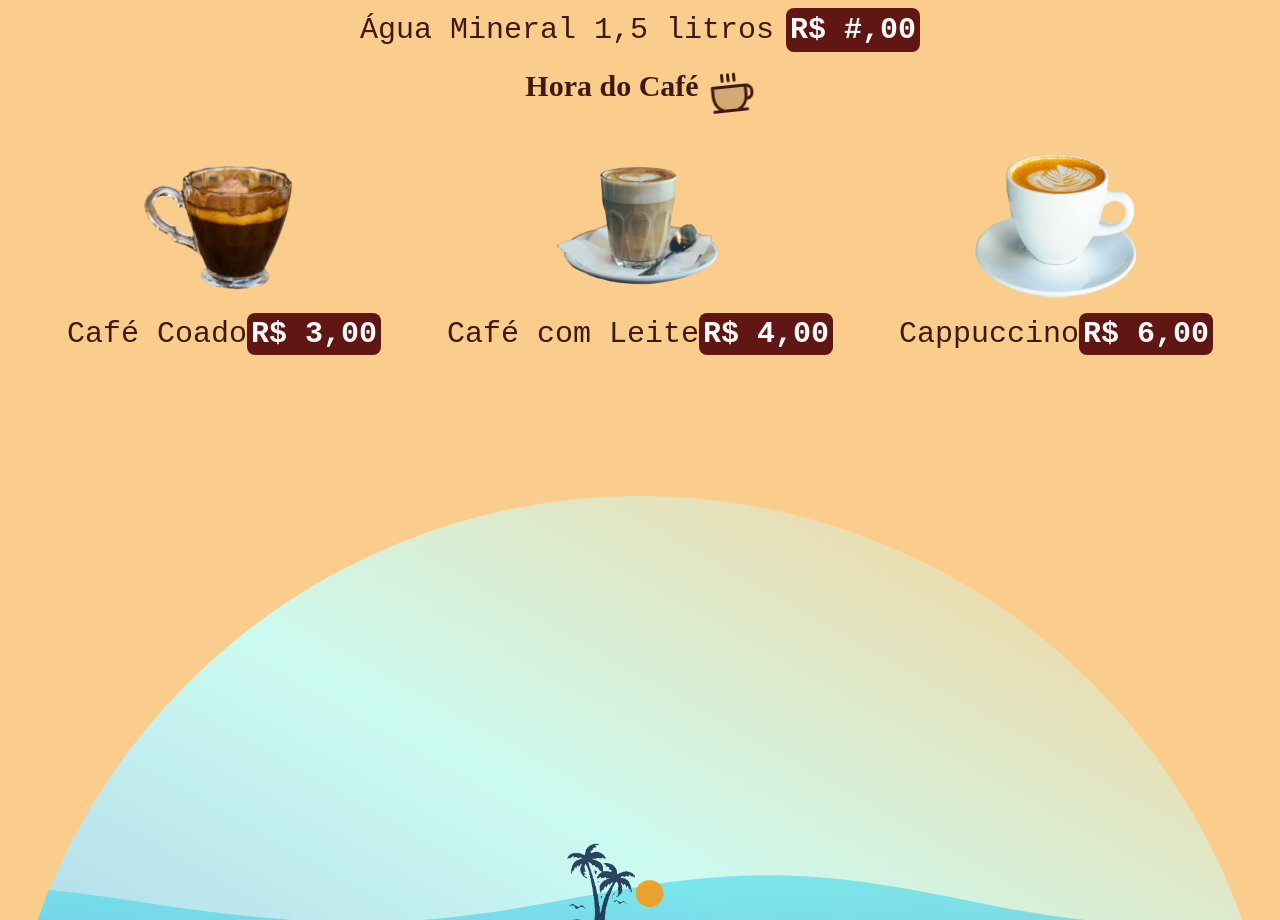
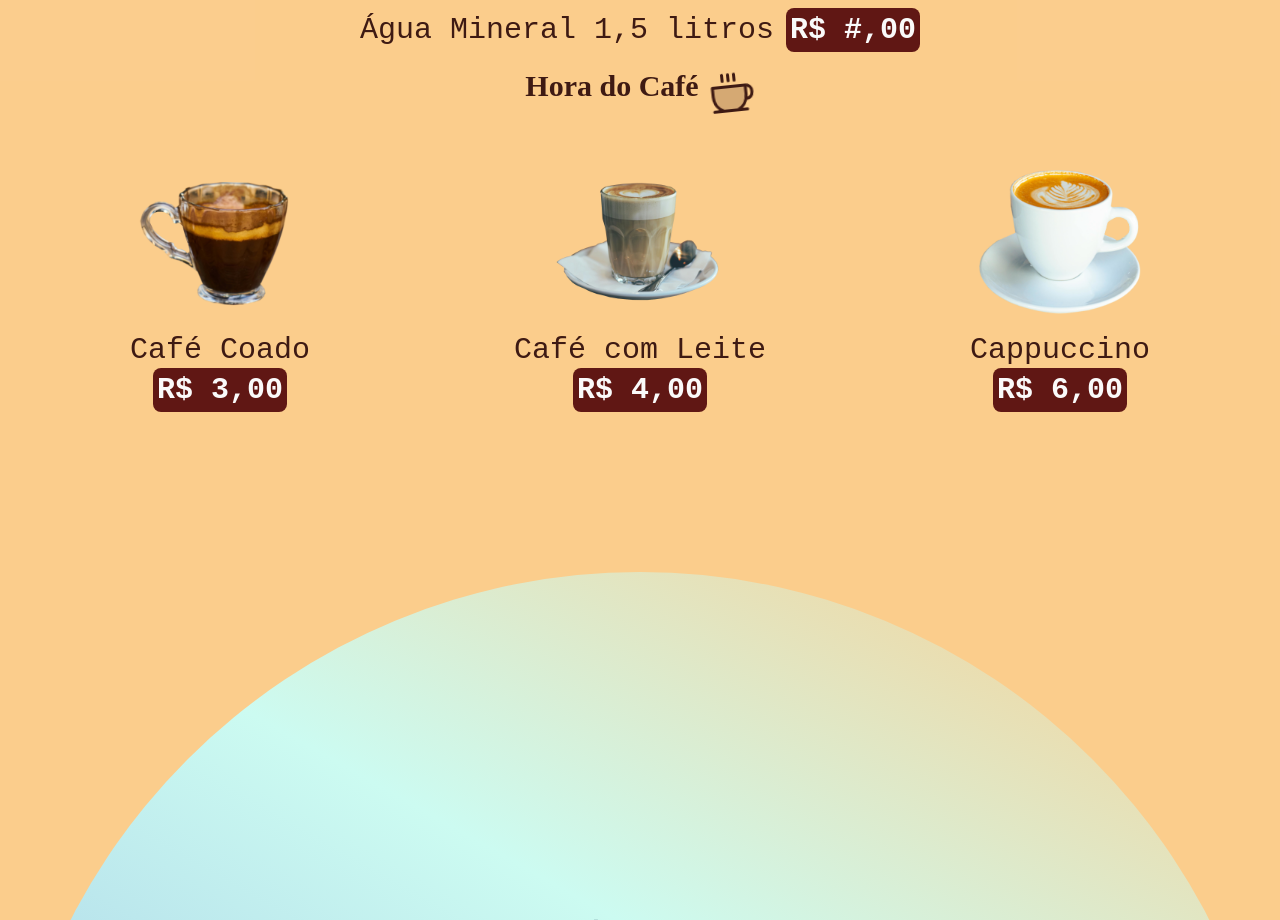
Before and after one commit to sauba/spa-comedoria-emporio-brisa, a Next.js app: page / in a window 1280 px wide. Shown: the part 2460-3380 px from the top of the page. Built offline with nearby package versions, Linux system fonts and the light colour scheme.

Commit message:
Update: Cafes v5

```diff
--- a/src/components/CardapioBebidasQuentes/index.tsx
+++ b/src/components/CardapioBebidasQuentes/index.tsx
@@ -27,23 +27,29 @@ export default function CardapioBebidasQuentes() {
         <Coffee size={48} weight="duotone" className={`-rotate-6`} />
       </span>
 
-      <div className={`w-full p-4 grid grid-cols-2 lg:grid-cols-3 justify-center items-center`}>
-        <span className={`w-full flex-col text-center justify-between xl:justify-center items-center gap-3`}>
+      <div className={`w-full p-4 grid grid-cols-2 lg:grid-cols-3 justify-center items-center gap-3`}>
+        <span className={`w-full flex-col text-center justify-between xl:justify-center items-center gap-3 rounded-lg border-none outline-none p-4`}>
           <Image src={imgCafe} width={180} height={180} alt="" className={`mx-auto`} priority />
+          <div className={`flex flex-col justify-center items-center`}>
             <span className={`text-xl lg:text-2xl xl:text-3xl 2xl:text-4xl font-pt-mono`}>Café Coado</span>
             <span className={`text-xl lg:text-2xl xl:text-3xl 2xl:text-4xl p-1 font-pt-mono font-bold rounded-lg bg-own-brown text-zinc-50`}>R$ 3,00</span>
+          </div>
         </span>
 
-        <span className={`w-full flex-col text-center justify-between xl:justify-center items-center gap-3`}>
+        <span className={`w-full flex-col text-center justify-between xl:justify-center items-center gap-3 rounded-lg border-none outline-none p-4`}>
           <Image src={imgCafeComLeite} width={180} height={180} alt="" className={`mx-auto`} priority />
+          <div className={`flex flex-col justify-center items-center`}>
             <span className={`text-xl lg:text-2xl xl:text-3xl 2xl:text-4xl font-pt-mono`}>Café com Leite</span>
             <span className={`text-xl lg:text-2xl xl:text-3xl 2xl:text-4xl p-1 font-pt-mono font-bold rounded-lg bg-own-brown text-zinc-50`}>R$ 4,00</span>
+          </div>
         </span>
 
-        <span className={`w-full flex-col text-center justify-between xl:justify-center items-center gap-3`}>
+        <span className={`w-full flex-col text-center justify-between xl:justify-center items-center gap-3 rounded-lg border-none outline-none p-4`}>
           <Image src={imgCafeCappuccino} width={180} height={180} alt="" className={`mx-auto`} priority />
+          <div className={`flex flex-col justify-center items-center`}>
             <span className={`text-xl lg:text-2xl xl:text-3xl 2xl:text-4xl font-pt-mono`}>Cappuccino</span>
             <span className={`text-xl lg:text-2xl xl:text-3xl 2xl:text-4xl p-1 font-pt-mono font-bold rounded-lg bg-own-brown text-zinc-50`}>R$ 6,00</span>
+          </div>
         </span>
       </div>
     </div>
```
Lines whose indentation alone changed are shown as unchanged.
